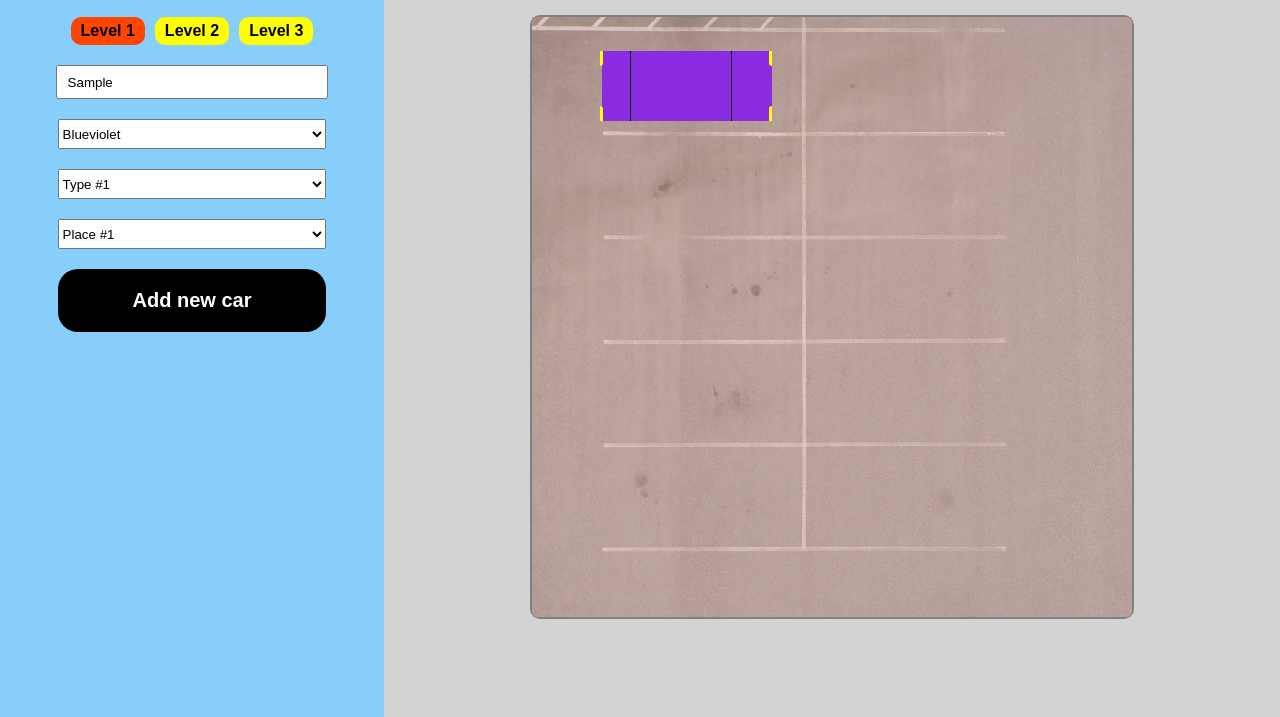
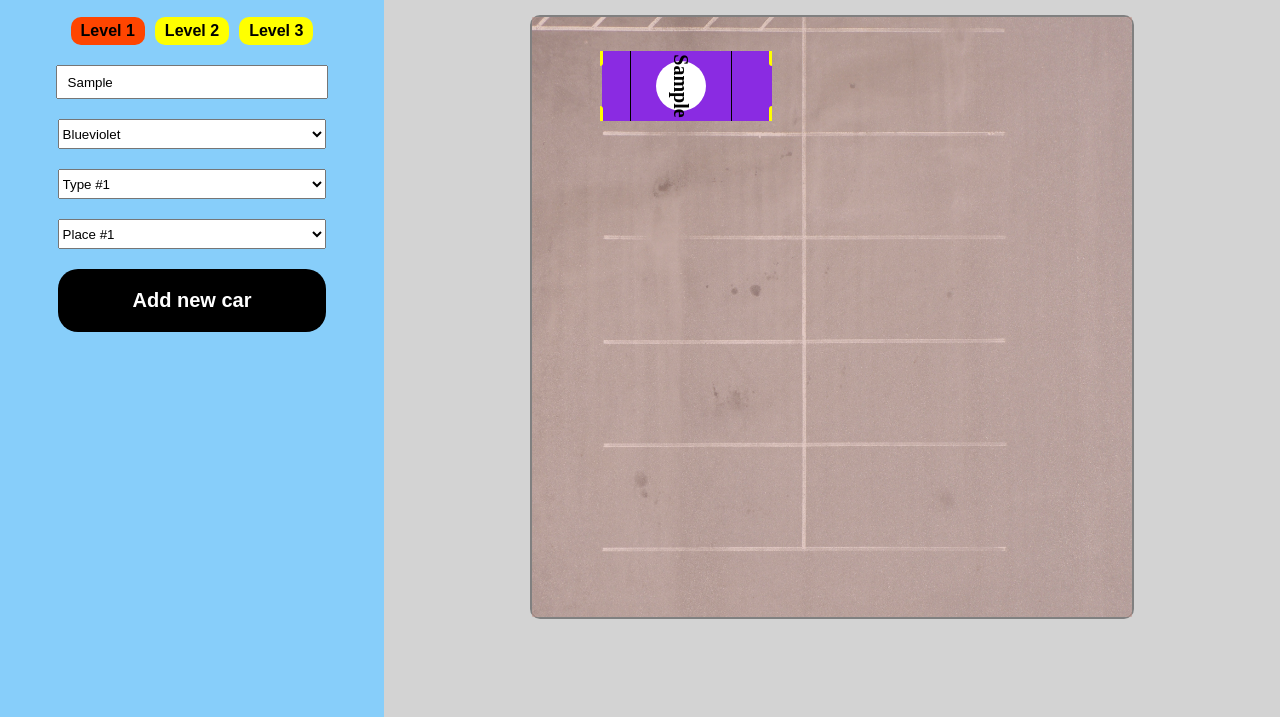
Before and after one commit to MarynaShavlak/game-parking, a plain HTML site: page index.html in a window 1280 px wide. Both pictures are taken after typing "Sample" into the empty fields and a click on the button "Add new car". Shown: the part 83-800 px from the top of the page. Drawn offline with Linux system fonts and the light colour scheme.

Commit message:
add car number

```diff
--- a/index.js
+++ b/index.js
@@ -116,7 +116,7 @@ function createCar({ carNumbers, carColor, carType, carPosition }) {
   let carSkeleton = `<div class="car color-${carColor} type-${carType} ${direction} " style="top: ${top}; left: ${left}">
             <div class="header">
             </div>
-            <div class="middle"></div>
+            <div class="middle"><div class ="car-number">${carNumbers}</div></div>
             <div class="footer"></div>
           </div>`;
   carsBlock.innerHTML += carSkeleton;
--- a/style.css
+++ b/style.css
@@ -190,7 +190,23 @@ ul {
   position: relative;
   width: 100%;
   height: 80px;
+  display: flex;
+  align-items: center;
+  justify-content: center;
   border-bottom: 1px solid black;
+}
+
+.car-number {
+  display: flex;
+  align-items: center;
+  justify-content: center;
+  border-radius: 50%;
+  width:30px;
+  height: 30px;
+  padding: 10px;
+  font-size: 20px;
+  font-weight: 900;
+  background-color: white;
 }
 
 .attr {
```
